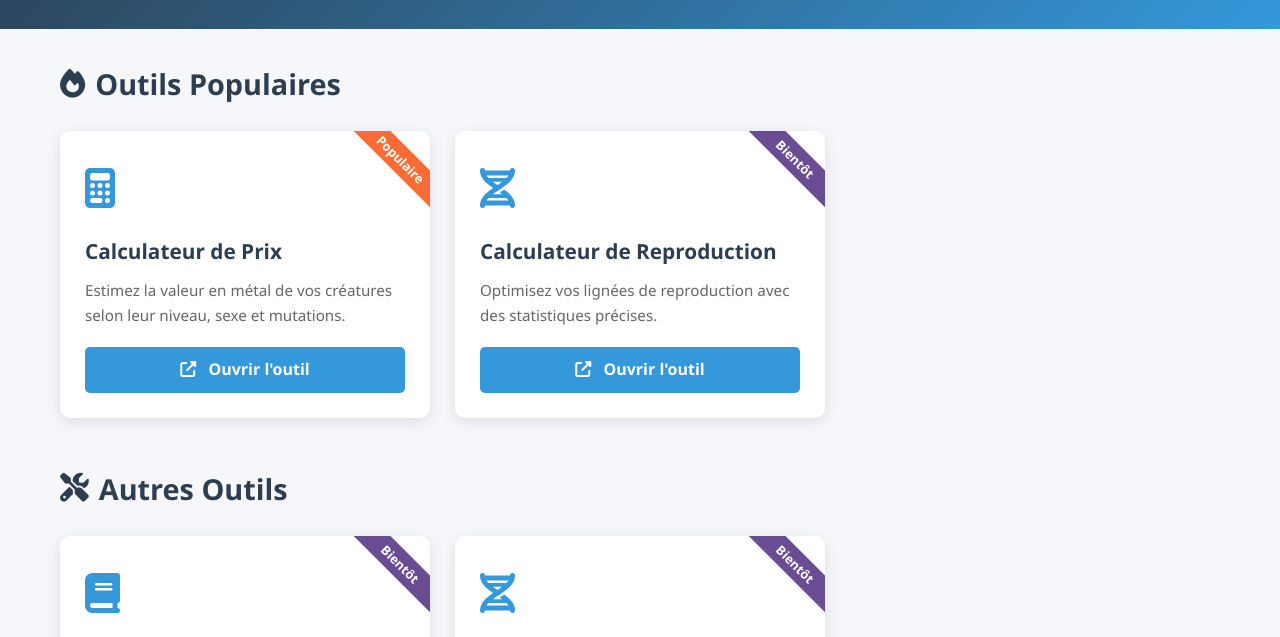
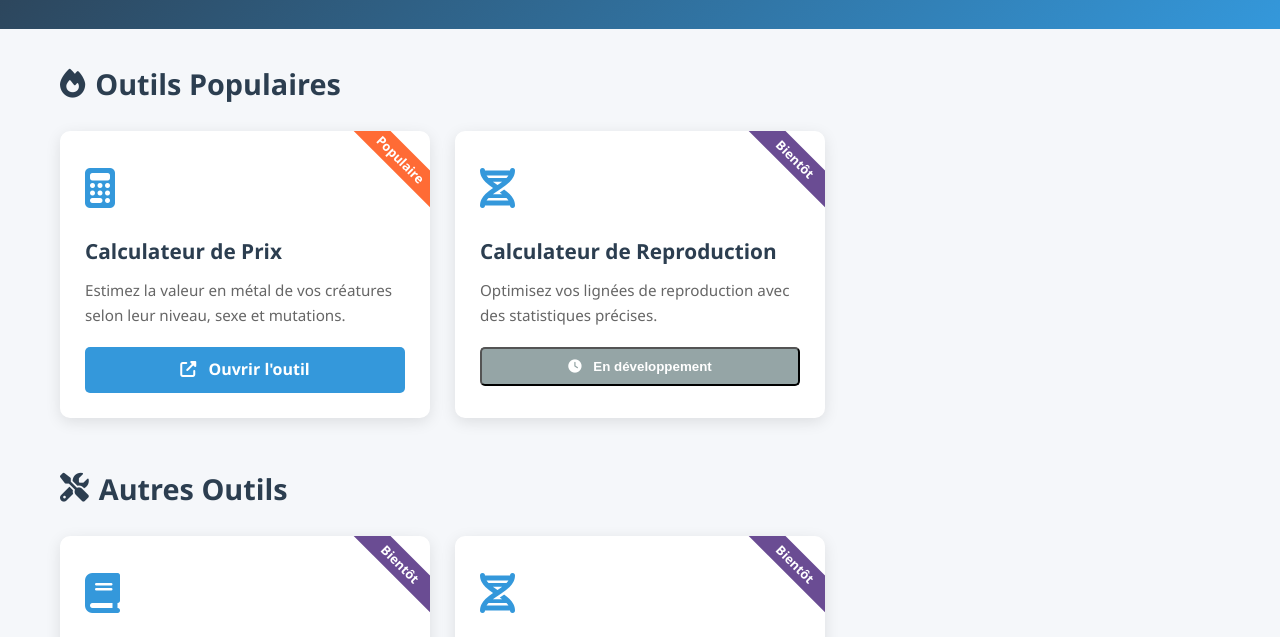
Before and after one commit to EmberForge-Dev/ARK-Tools, a plain HTML site: page index.html in a window 1280 px wide. Shown: the part 135-772 px from the top of the page. Drawn offline with Linux system fonts and the light colour scheme.

Commit message:
Update index.html

```diff
--- a/index.html
+++ b/index.html
@@ -44,9 +44,9 @@
                     </div>
                     <h3>Calculateur de Reproduction</h3>
                     <p>Optimisez vos lignées de reproduction avec des statistiques précises.</p>
-                    <a href="tools/breeding-calculator/" class="card-button">
-                        <i class="fas fa-external-link-alt"></i> Ouvrir l'outil
-                    </a>
+                    <button class="card-button disabled">
+                        <i class="fas fa-clock"></i> En développement
+                    </button>
                 </div>
 
             </div>
```
